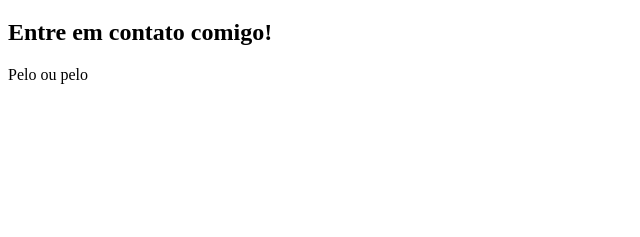
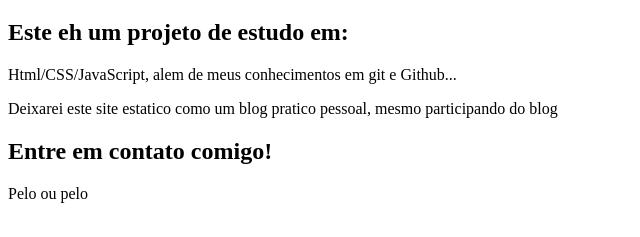
Before and after one commit to ItanuRomero/TerrArte, a plain HTML site: page index.html in a window 1280 px wide. Shown: the part 61-298 px from the top of the page, without its empty margins (0-640 px from the left). Drawn offline with Linux system fonts and the light colour scheme.

Commit message:
Update index.html

```diff
--- a/index.html
+++ b/index.html
@@ -11,6 +11,11 @@
             <h1>Hey, meu nome? Itanu!</h1>
         </header>
         <article>
+            <h2>Este eh um projeto de estudo em:</h2>
+            <p>Html/CSS/JavaScript, alem de meus conhecimentos em git e Github...</p>
+            <p>Deixarei este site estatico como um blog pratico pessoal, mesmo participando do blog <link rel="Entusiastas" href="blogentusiastas.blogspot.com"></p>
+        </article>
+        <article>
             <h2>Entre em contato comigo!</h2>
             <p>Pelo <link rel="Github" href="https://github.com/ItanuRomero"> ou pelo <link rel="LinkedIn" href="https://www.linkedin.com/in/itanu-romero-86968817b/"></p>
         </article>
```
